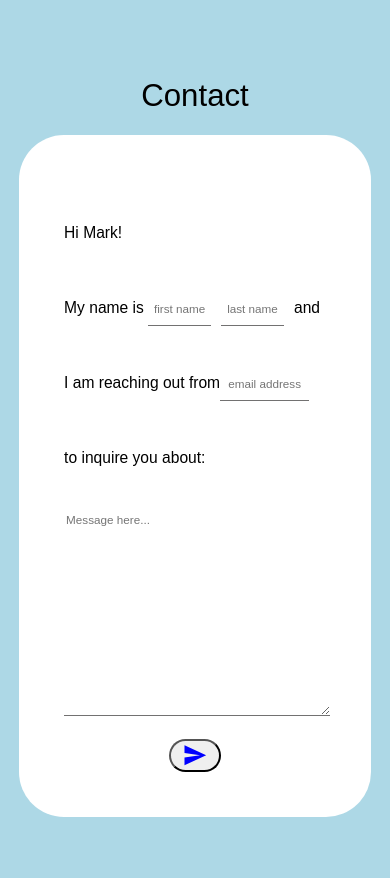
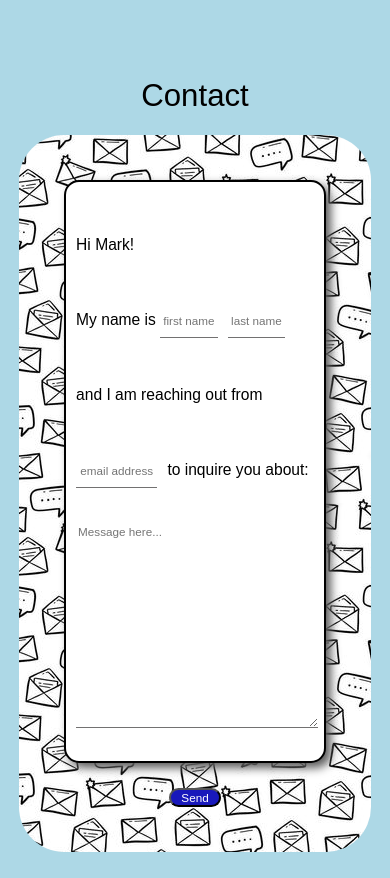
Before and after one commit to mark-nguyen1/personal-website, a React (Vite) app: page / in a window 390 px wide. Shown: the part 1740-2618 px from the top of the page. Built offline with nearby package versions, Linux system fonts and the light colour scheme.

Commit message:
contact ui updated

```diff
--- a/src/components/contact/ContactForm.tsx
+++ b/src/components/contact/ContactForm.tsx
@@ -46,6 +46,7 @@ const ContactForm = () => {
   return (
     <>
       <form onSubmit={handleSubmit} className="form-container" id="contactform">
+        <div className="form">
           <p>
             Hi Mark!
             <br />
@@ -90,7 +91,11 @@ const ContactForm = () => {
               onChange={handleChange}
               required
             />
-          <ValidationError prefix="Email" field="email" errors={state.errors} />
+            <ValidationError
+              prefix="Email"
+              field="email"
+              errors={state.errors}
+            />
             to inquire you about:{" "}
           </p>
           <textarea
@@ -108,13 +113,10 @@ const ContactForm = () => {
             errors={state.errors}
           />
           <label htmlFor="email"></label>
+        </div>
 
         <button type="submit" disabled={state.submitting}>
-          {state.submitting ? (
-            <ThreeDots color="lightblue" />
-          ) : (
-            <IoMdSend color="blue" size="2em" />
-          )}
+          {state.submitting ? <ThreeDots color="lightblue" /> : "Send"}
         </button>
       </form>
     </>
--- a/src/components/contact/contact-form.css
+++ b/src/components/contact/contact-form.css
@@ -1,5 +1,14 @@
-/* contact section */
+* {
+  font-family: Arial, Helvetica, sans-serif;
+}
+
 .form-container {
+  background-image: url("../../../public/email.jpg");
+  display: flex;
+  justify-content: space-evenly;
+  gap: 25px;
+  align-items: center;
+  flex-direction: column;
   margin-left: auto;
   margin-right: auto;
   background-color: white;
@@ -25,6 +34,13 @@
   box-shadow: 0px 1px rgb(114, 113, 113);
 }
 
+.form {
+  background-color: white;
+  padding: 10px;
+  border-radius: 15px;
+  border: 2px solid black;
+  box-shadow: 5px 5px 10px rgb(92, 92, 92);
+}
 .form-container input {
   text-align: center;
 
@@ -41,13 +57,19 @@
 }
 
 .form-container button {
-  border-radius: 45px;
+  background-color: rgb(24, 24, 187);
+  color: white;
+  font-size: 22px;
+  font-weight: 500;
+  border-radius: 15px;
   display: flex;
   justify-content: center;
   align-items: center;
-  width: 100px;
+  width: 200px;
   height: 50px;
-  margin: auto;
+}
+.form-container button:hover {
+  background-color: darkblue;
 }
 
 input:hover {
@@ -72,5 +94,6 @@ textarea:hover {
   .form-container button {
     width: 20%;
     height: 10%;
+    font-size: 3vw;
   }
 }
--- a/src/components/navigation-bar/NavBar.tsx
+++ b/src/components/navigation-bar/NavBar.tsx
@@ -1,6 +1,6 @@
 import ProgressBar from "../progress-bar/ProgressBar";
 import "./nav-bar.css";
-
+import { ImNewTab } from "react-icons/im";
 const NavBar = () => {
   function showSideBar(display: boolean) {
     const sidebar = document.querySelector(".sidebar") as HTMLElement;
@@ -103,6 +103,13 @@ const NavBar = () => {
               <a className="navitems" href="#contact">
                 Contact
               </a>
+              <a
+                className="navitems"
+                href="https://github.com/mark-nguyen1/resume"
+                target="_blank"
+              >
+                Resume <ImNewTab size="20px" />
+              </a>
             </div>
             <div className="icons-container">
               <a
```
Also changed, not shown: public/email.jpg (added). Lines whose indentation alone changed are shown as unchanged.
